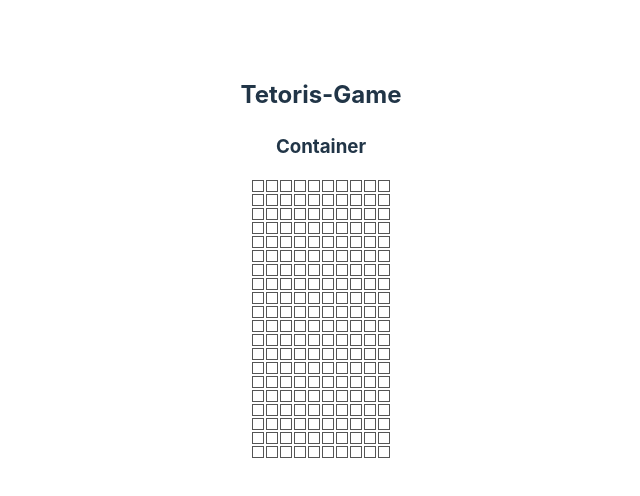
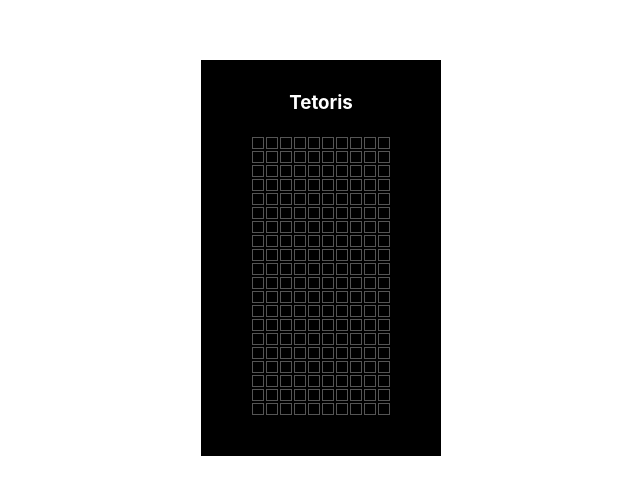
Before and after one commit to kounosukeshibata/react-ts-tetoris, a React (Vite) app: page / in a window 1280 px wide. Shown: the part 142-638 px from the top of the page, without its empty margins (319-959 px from the left). Built offline with nearby package versions, Linux system fonts and the light colour scheme.

Commit message:
タイルボードの背景色をつけた

```diff
--- a/src/client/App.css
+++ b/src/client/App.css
@@ -3,6 +3,18 @@
   margin: 0 auto;
   padding: 2rem;
   text-align: center;
+}
+
+.container {
+  padding: 10px 50px 40px 50px;
+  color: white;
+  background-color: black;
+}
+
+.Board {
+}
+
+.lines-container {
 }
 
 .Tile {
--- a/src/client/App.tsx
+++ b/src/client/App.tsx
@@ -7,7 +7,6 @@ function App() {
 
   return (
     <div className="App">
-      <h2>Tetoris-Game</h2>
       <Container />
     </div>
   );
--- a/src/client/components/Board.tsx
+++ b/src/client/components/Board.tsx
@@ -1,17 +1,19 @@
 import Tile from "./Tile";
 
 function Board() {
+  // 行を作成
   const createLine = (i: number) =>
     [...Array(10).keys()].map((j) => <Tile key={j + 10 * i} />);
   console.log(createLine);
 
+  // 列を作成
   const lines = [...Array(20).keys()].map((i) => (
     <div className="TileLine" key={i}>
       {createLine(i)}
     </div>
   ));
 
-  return <div>{lines}</div>;
+  return <div className="Board lines-container">{lines}</div>;
 }
 
 export default Board;
--- a/src/client/components/Container.tsx
+++ b/src/client/components/Container.tsx
@@ -2,8 +2,8 @@ import Board from "./Board";
 
 const Container = () => {
   return (
-    <div>
-      <h3>Container</h3>
+    <div className="container">
+      <h3>Tetoris</h3>
       <Board />
     </div>
   );
```
